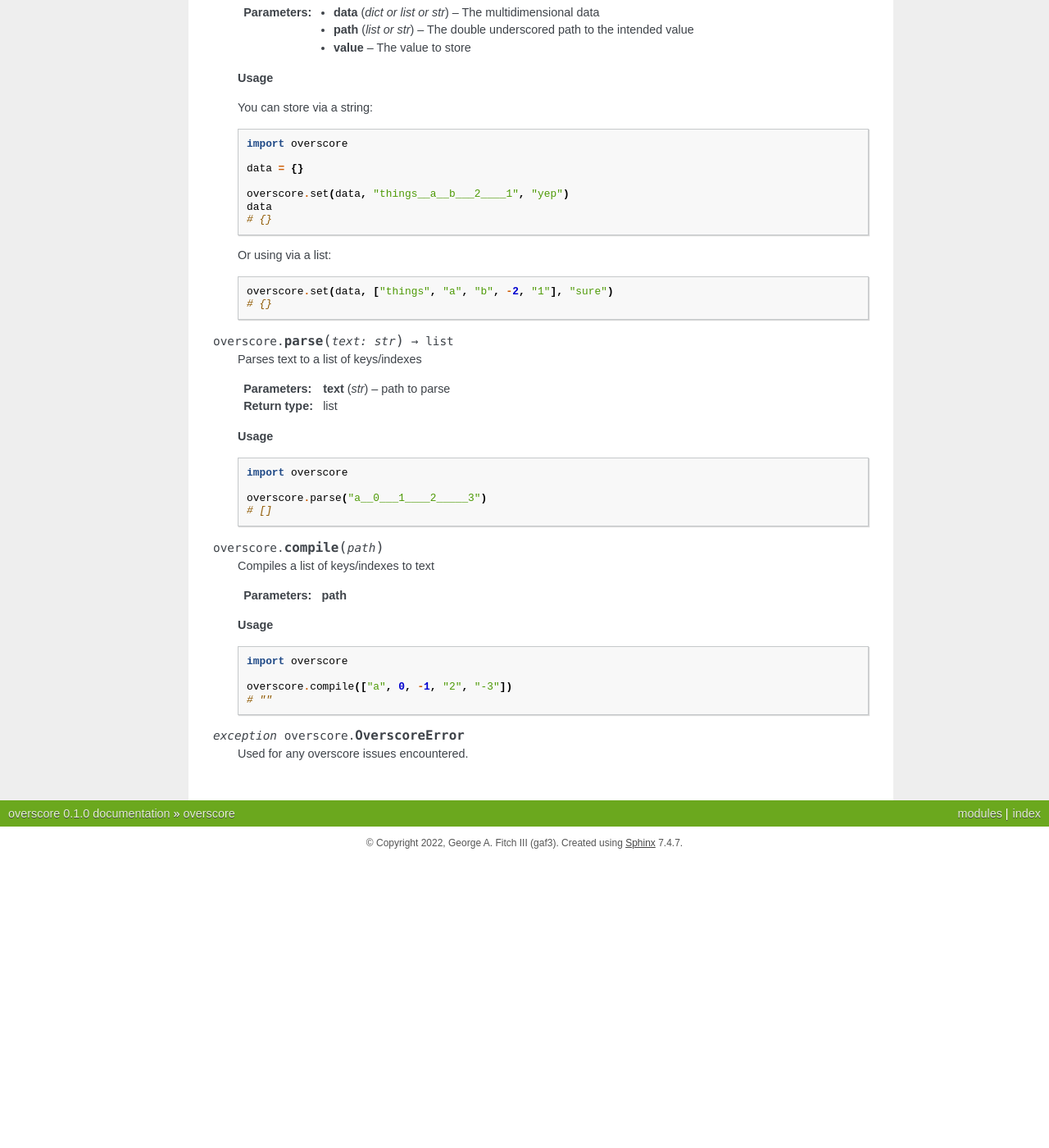
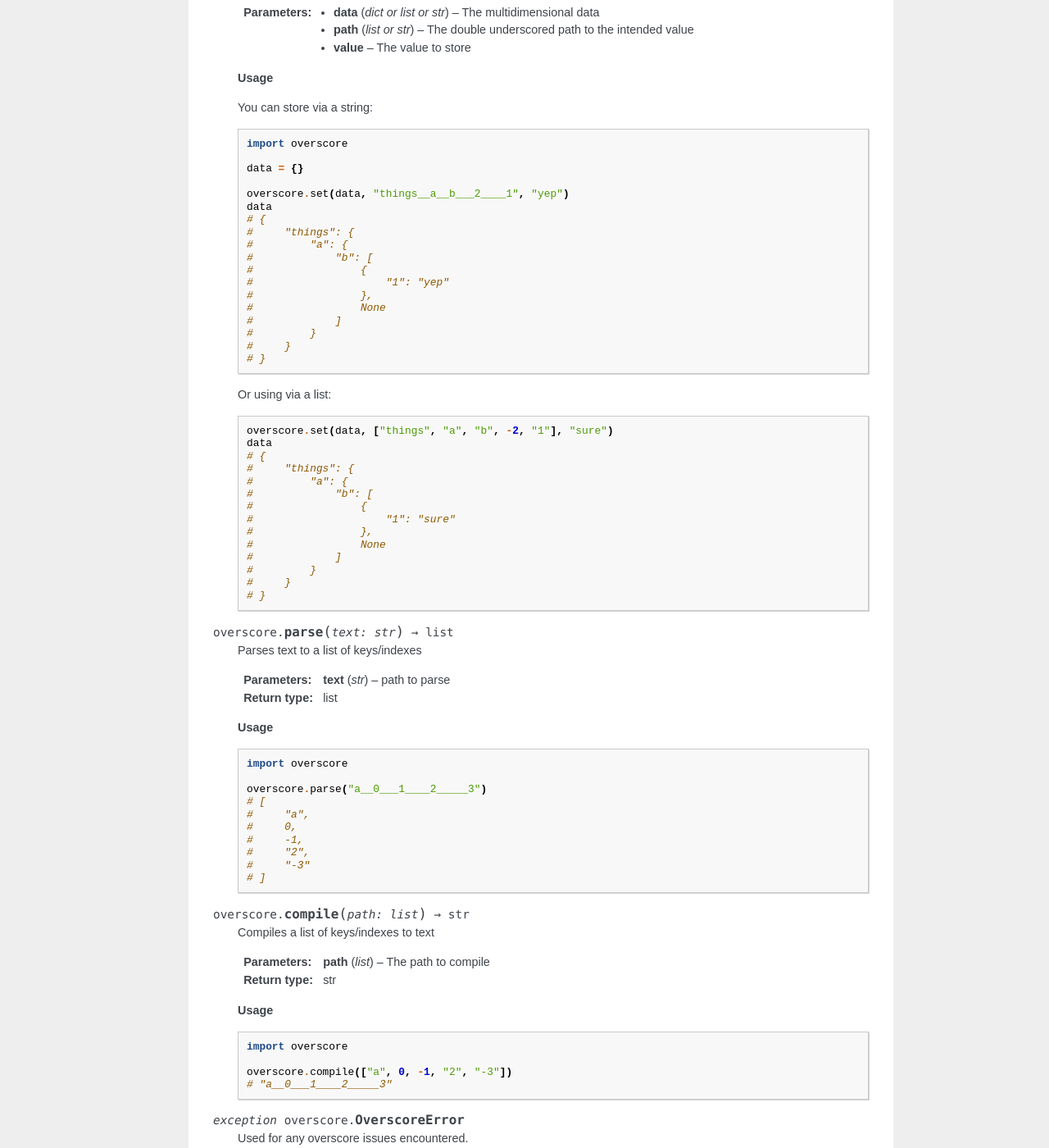
Before and after one commit to gaf3/overscore, a Sphinx documentation site: the page built from docs/source/index.rst, in a window 1280 px wide and 1400 px high, scrolled down 1484 px. Shown: the whole window at 82% size. Built offline with Sphinx 7.4.7, drawn with Linux system fonts in a browser that asks for light colours; before the commit the page ends 2532 px from its top, so only the background shows below that.

Commit message:
Latest docs

```diff
--- a/docs/source/index.rst
+++ b/docs/source/index.rst
@@ -139,12 +139,35 @@ parse that place in the path.
 
         overscore.set(data, "things__a__b___2____1", "yep")
         data
-        # {}
+        # {
+        #     "things": {
+        #         "a": {
+        #             "b": [
+        #                 {
+        #                     "1": "yep"
+        #                 },
+        #                 None
+        #             ]
+        #         }
+        #     }
+        # }
 
     Or using via a list::
 
         overscore.set(data, ["things", "a", "b", -2, "1"], "sure")
-        # {}
+        data
+        # {
+        #     "things": {
+        #         "a": {
+        #             "b": [
+        #                 {
+        #                     "1": "sure"
+        #                 },
+        #                 None
+        #             ]
+        #         }
+        #     }
+        # }
 
 .. function:: parse(text: str) -> list
 
@@ -161,13 +184,21 @@ parse that place in the path.
         import overscore
 
         overscore.parse("a__0___1____2_____3")
-        # []
+        # [
+        #     "a",
+        #     0,
+        #     -1,
+        #     "2",
+        #     "-3"
+        # ]
 
-.. function:: compile(path)
+.. function:: compile(path: list) -> str
 
     Compiles a list of keys/indexes to text
 
-    :param path:
+    :param path: The path to compile
+    :type path: list
+    :rtype: str
 
     **Usage**
 
@@ -176,7 +207,7 @@ parse that place in the path.
         import overscore
 
         overscore.compile(["a", 0, -1, "2", "-3"])
-        # ""
+        # "a__0___1____2_____3"
 
 .. exception:: OverscoreError
 
```
